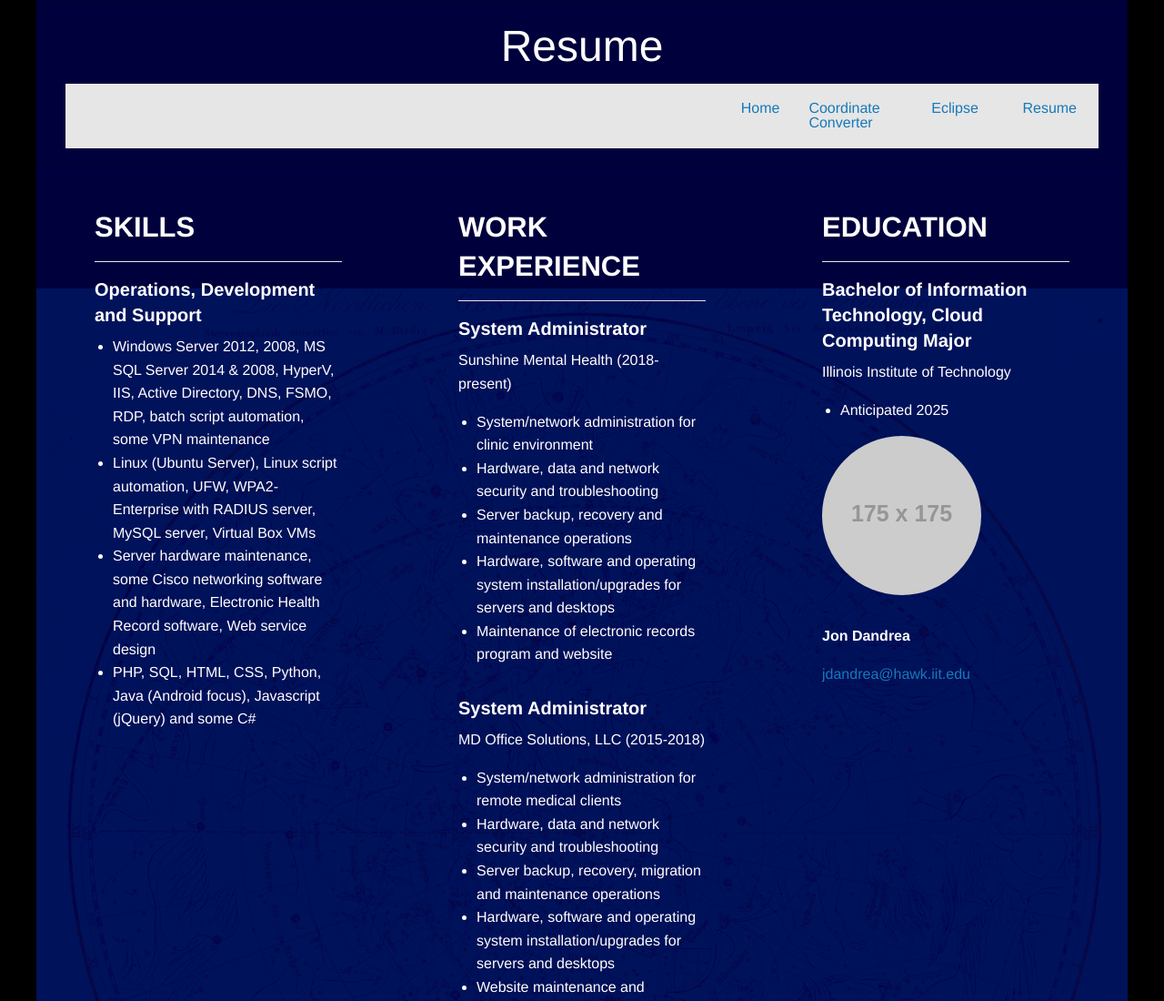
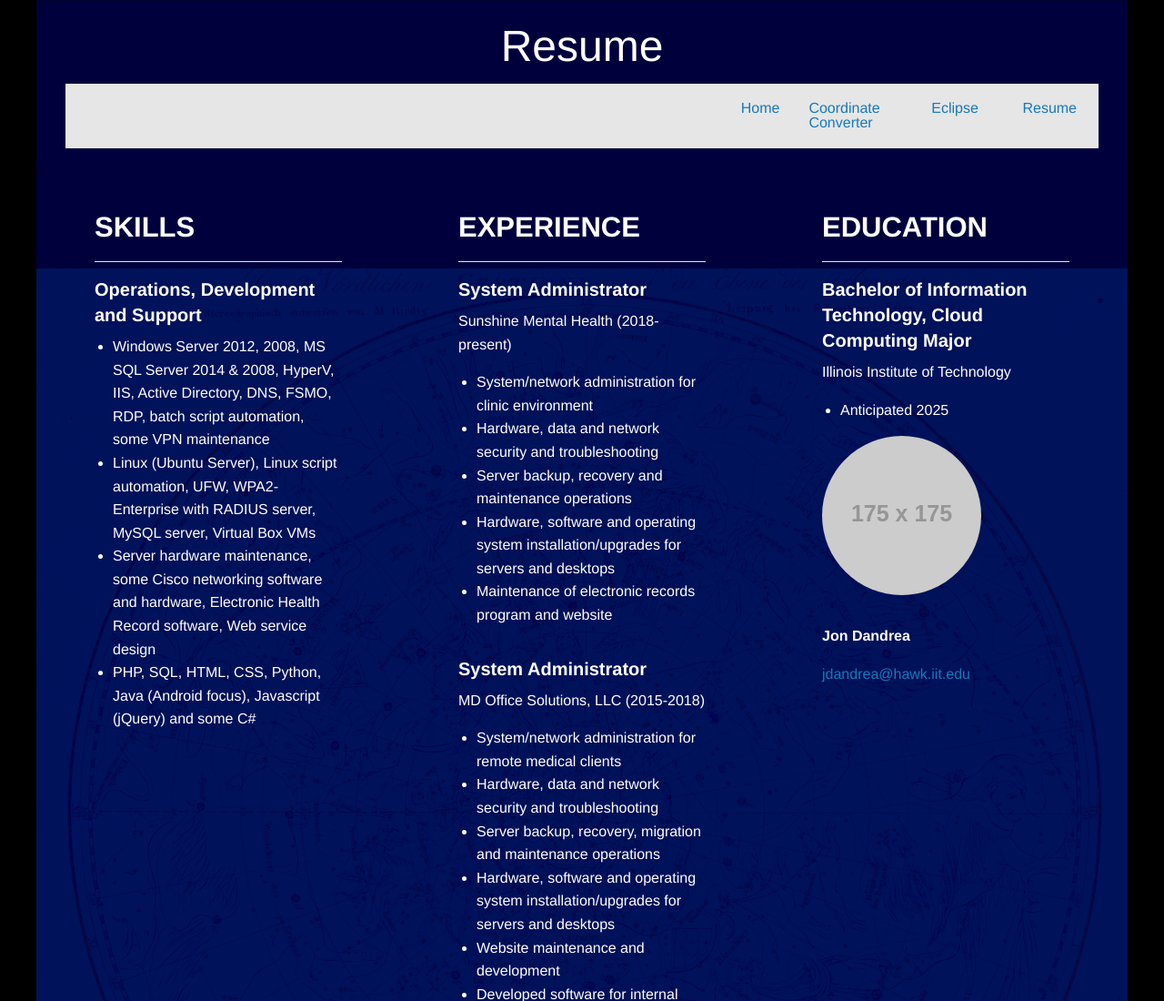
Before and after one commit to JPDIIT/webdev_project4, a plain HTML site: page index.html in a window 1280 px wide. Shown: the top 1100 px of the page at 91% size. Drawn offline with Linux system fonts and the light colour scheme; placeholder pictures from the web are drawn by us.

Commit message:
Align column headers
Shorten "Work Experience" header to keep the column header title aligned with the other two.

```diff
--- a/index.html
+++ b/index.html
@@ -41,7 +41,7 @@
       </div>
       <div class="large-4 columns">
         <div class="portfolio-resume-wrapper">
-          <h3 class="portfolio-resume-header">Work Experience</h3>
+          <h3 class="portfolio-resume-header">Experience</h3>
           <div class="portfolio-resume-spacing">
             <h5><strong>System Administrator</strong></h5>
             <p>Sunshine Mental Health (2018-present)</p>
```
